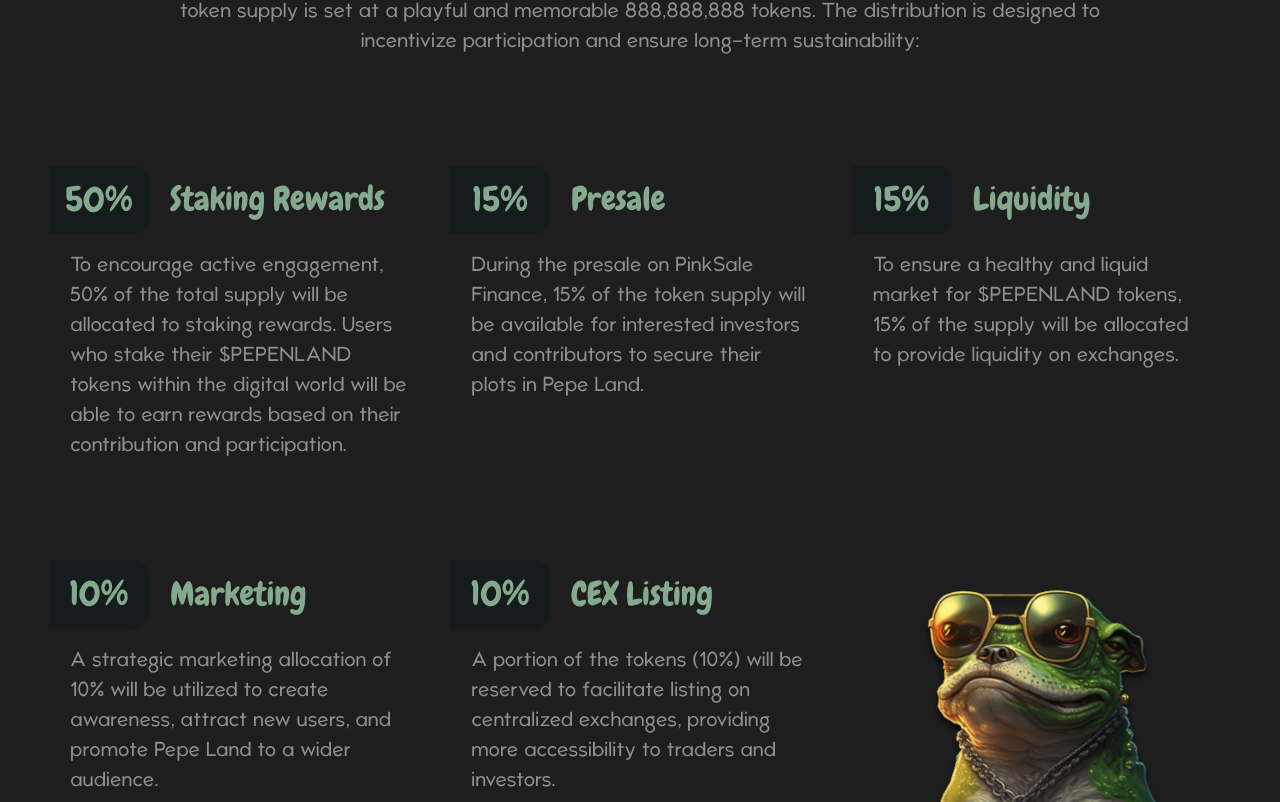
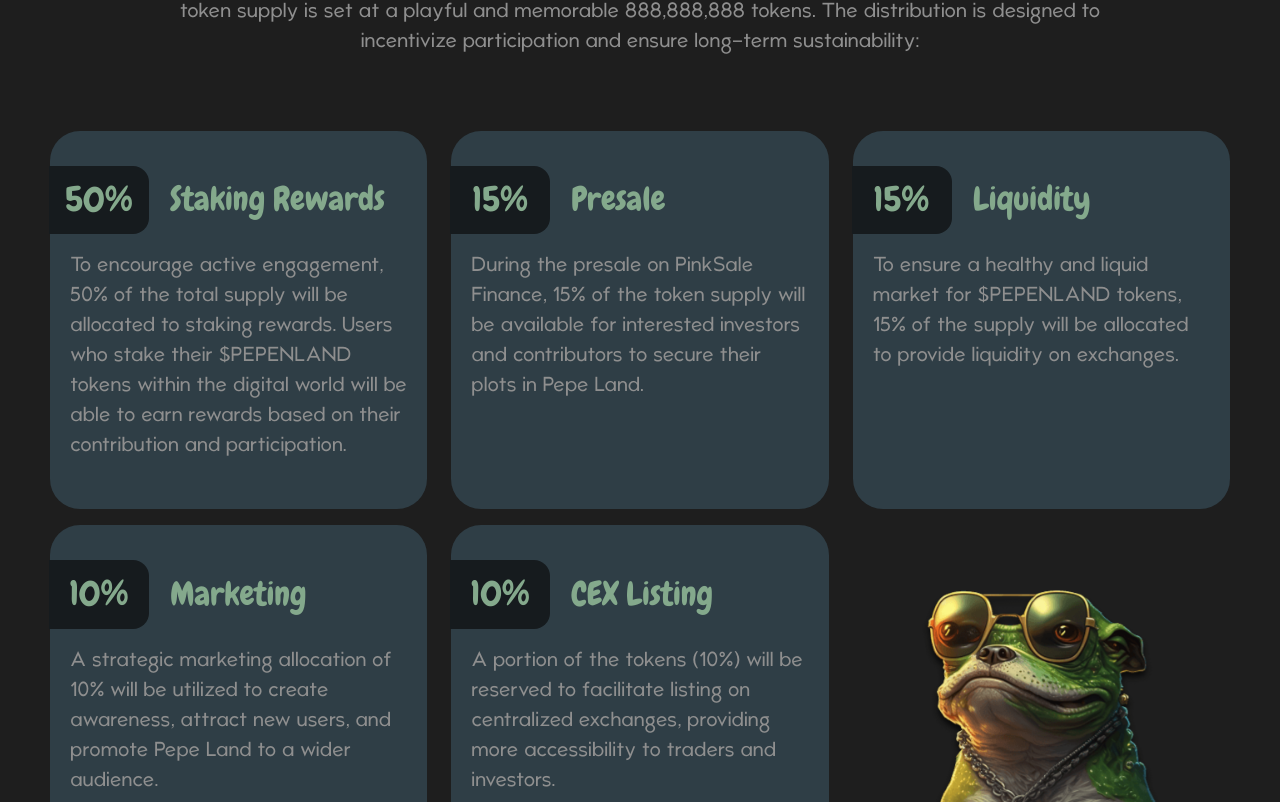
Before and after one commit to anshCoderZbar/pee-land, a React (Create React App) app: page / in a window 1280 px wide. Shown: the part 1758-2560 px from the top of the page. Built offline with nearby package versions, Linux system fonts and the light colour scheme.

Commit message:
final code

```diff
--- a/src/common/app/index/TokenomicsBox.jsx
+++ b/src/common/app/index/TokenomicsBox.jsx
@@ -12,7 +12,12 @@ export const TokenomicsBox = ({ tokenItems }) => {
             key={data?.id}
             className="col-sm-12 col-md-6 col-lg-6 col-xl-4 mt-3"
           >
-            <div className="token_card">
+            <div
+              className="token_card"
+              style={{
+                backgroundColor: " #2f3e46",
+              }}
+            >
               <div className="card-body">
                 <div className="d-flex align-items-center">
                   <div className="discount">
```
